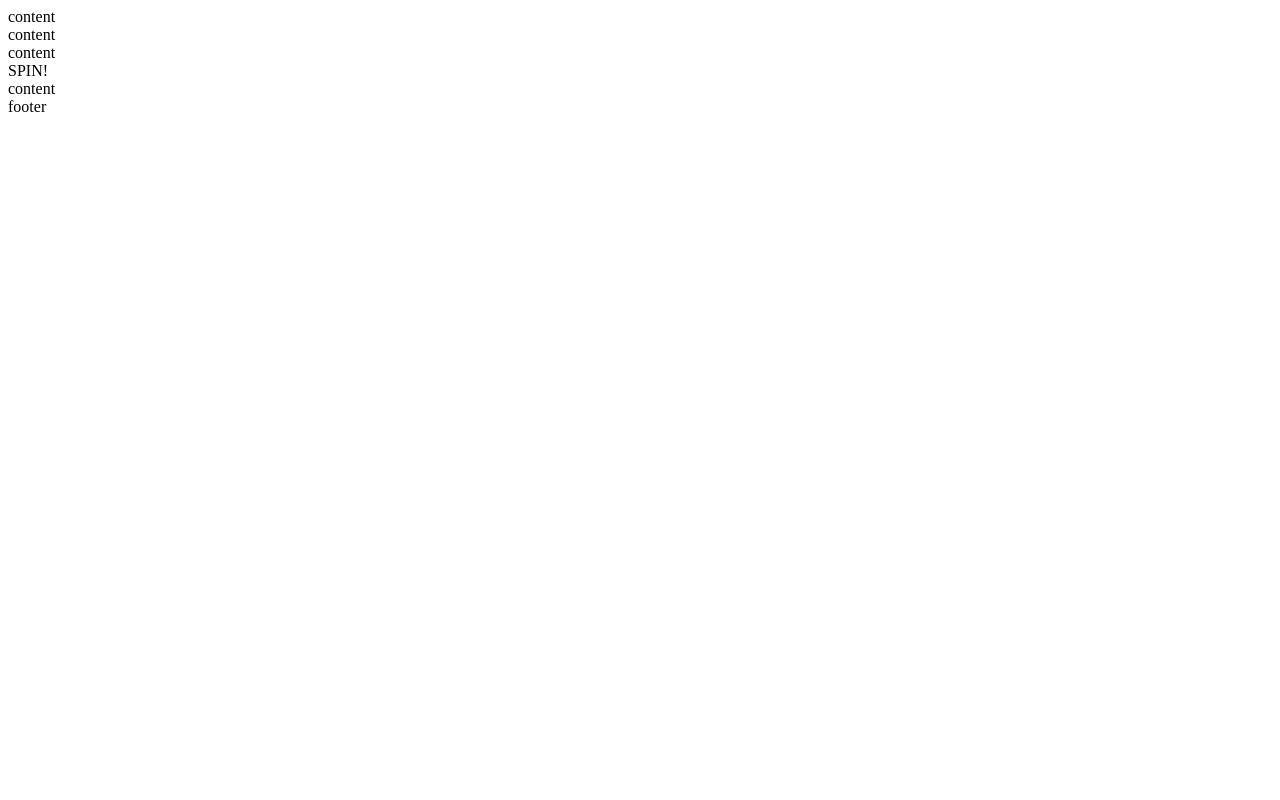
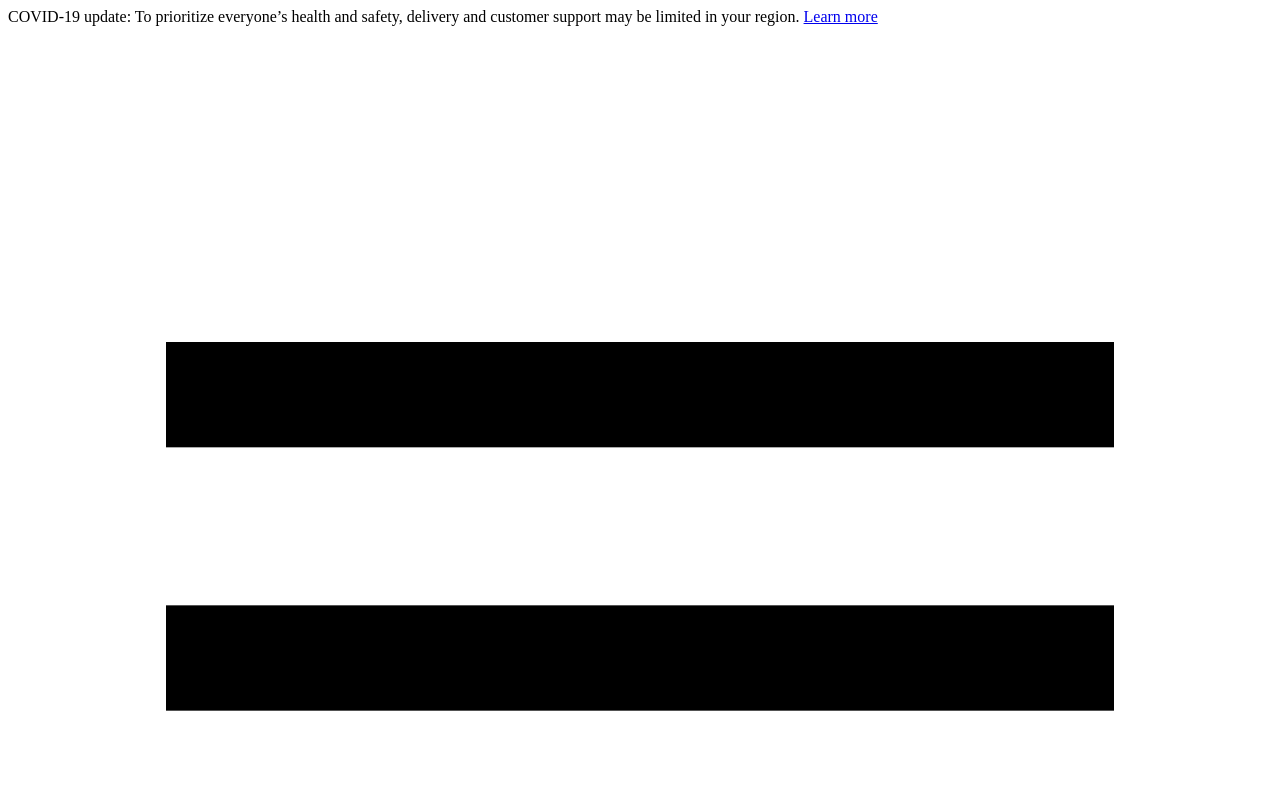
Before and after one commit to djearle98/Week-6-Responsive-Web-Page, a plain HTML site: page index.html in a window 1280 px wide. Shown: the top 800 px of the page. Drawn offline with Linux system fonts and the light colour scheme.

Commit message:
Update index.html

```diff
--- a/index.html
+++ b/index.html
@@ -1,28 +1,32 @@
-<meta name="viewport" content="width=device-width, initial-scale=1.0" />
-<div id=page>
-  <div id=header>
-    content
-  </div>
-  <div id=content>
-    <div id=header-clearfix>
-    </div>
-    <div id=left>
-      content
-    </div>
+<div id=promo-bar class="background-primary-blue text-white">
+  COVID-19 update: To prioritize everyone’s health and safety, delivery and customer support may be limited in your region. <a href="https://support.google.com/store?p=covid_19">Learn more</a>
+</div>
 
-    <div id=center>
-      content
-      <div id=spin>
-      SPIN!
-      </div>
-    </div>
+<div id=nav-bar>
+  <svg id=hamburger-icon class=icon viewbox="0 0 24 24">
+    <rect height=2 width=18 x=3 y=6></rect>
+    <rect height=2 width=18 x=3 y=11></rect>
+    <rect height=2 width=18 x=3 y=16></rect>
+  </svg>
+  <img src="https://cdn.worldvectorlogo.com/logos/google-icon.svg" width=24px height=24px>
+  <svg id=search-icon class=icon viewBox="0 0 24 24">
+    <path d="M15.5,14h-0.8l-0.3-0.3c1-1.1,1.6-2.6,1.6-4.2C16,5.9,13.1,3,9.5,3S3,5.9,3,9.5C3,13.1,5.9,16,9.5,16c1.6,0,3.1-0.6,4.2-1.6 l0.3,0.3v0.8l5,5l1.5-1.5L15.5,14z M9.5,14C7,14,5,12,5,9.5C5,7,7,5,9.5,5S14,7,14,9.5C14,12,12,14,9.5,14z">
+    </path>
+  </svg>
 
-    <div id=right>
-      content
-    </div>
-  </div>
-  <div id=footer>
-    footer
-  </div>
+  <svg id=help-icon class=icon viewBox="0 0 24 24">
+    <path d="M12 2C6.48 2 2 6.48 2 12s4.48 10 10 10 10-4.48 10-10S17.52 2 12 2zm1 17h-2v-2h2v2zm2.07-7.75l-.9.92C13.45 12.9 13 13.5 13 15h-2v-.5c0-1.1.45-2.1 1.17-2.83l1.24-1.26c.37-.36.59-.86.59-1.41 0-1.1-.9-2-2-2s-2 .9-2 2H8c0-2.21 1.79-4 4-4s4 1.79 4 4c0 .88-.36 1.68-.93 2.25z">
+    </path>
+  </svg>
+
+  <svg id=cart-icon class=icon viewBox="0 0 24 24">
+    <path d="M7,18c-1.1,0-2,0.9-2,2s0.9,2,2,2s2-0.9,2-2S8.1,18,7,18z M1,4h2l3.6,7.6L5.2,14C5.1,14.3,5,14.7,5,15c0,1.1,0.9,2,2,2h12 v-2H7.4c-0.1,0-0.2-0.1-0.2-0.2c0,0,0-0.1,0-0.1L8.1,13h7.4c0.8,0,1.4-0.4,1.7-1l3.6-6.5C21,5.3,21,5.2,21,5c0-0.6-0.4-1-1-1H5.2 L4.8,3.1C4.5,2.5,3.8,2,3,2H1V4z M17,18c-1.1,0-2,0.9-2,2s0.9,2,2,2s2-0.9,2-2S18.1,18,17,18z">
+    </path>
+  </svg>
+
+  <svg id=profile-icon viewBox="0 0 32 32">
+    <circle r=16 cx=16 cy=16 fill=black>
+    </circle>
+  </svg>
 
 </div>
```
